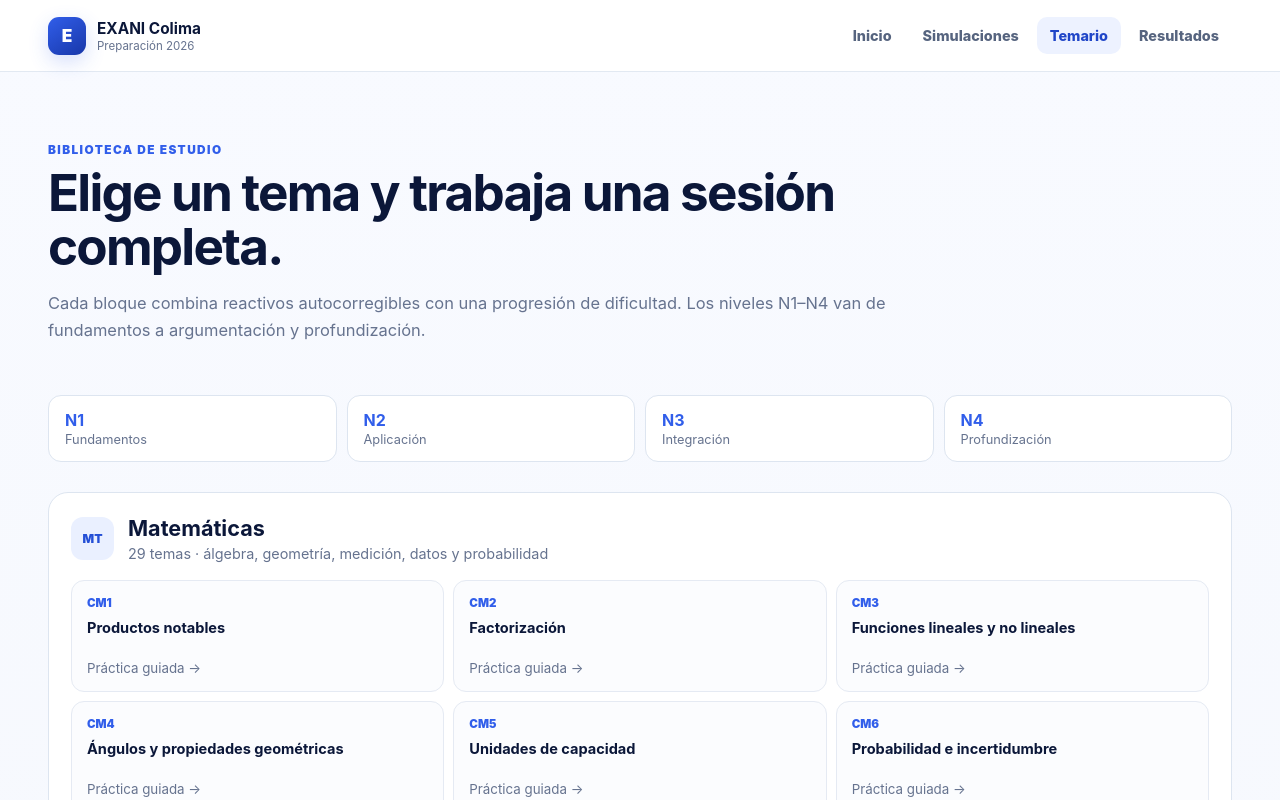
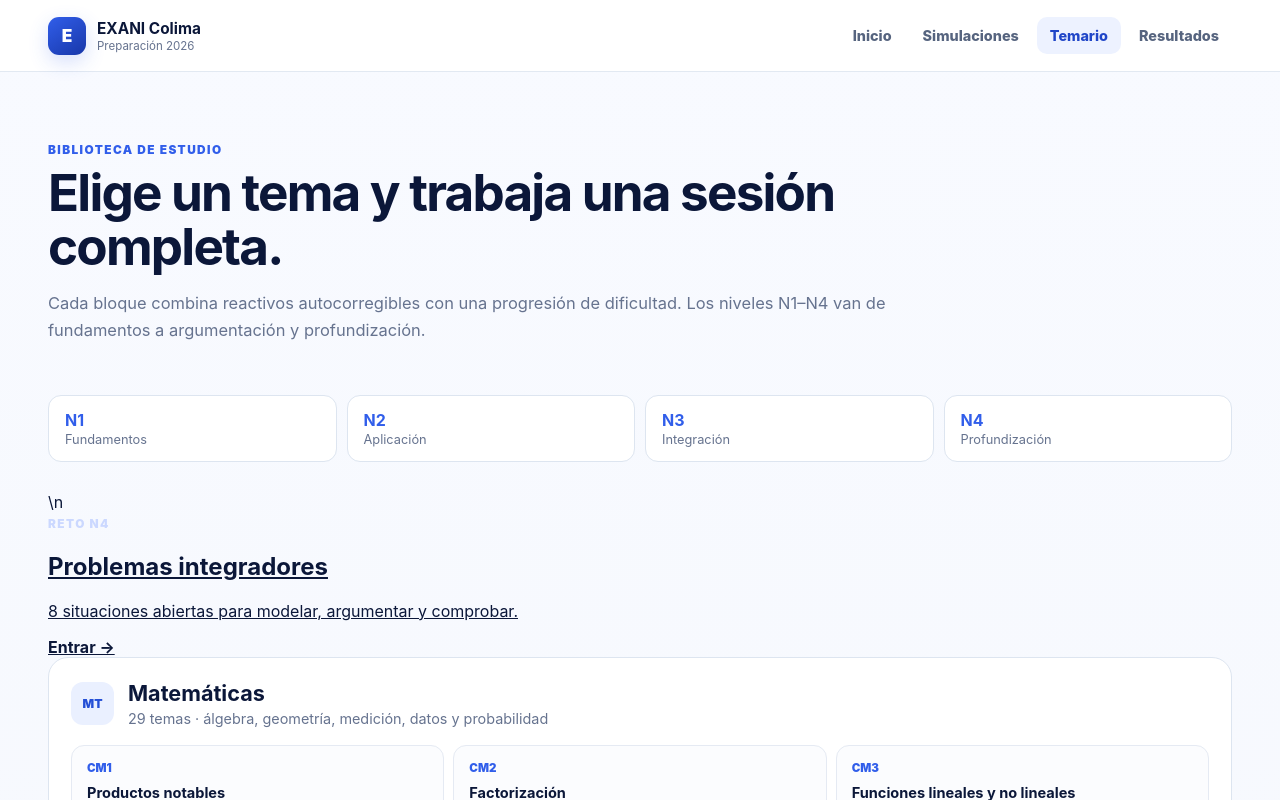
Before and after one commit to ah8345443-netizen/centro-artes-ciencias-cultura, a Next.js app in the folder exani-app/: page /practica in a window 1280 px wide. Shown: the top 800 px of the page. Built offline with nearby package versions, Linux system fonts and the light colour scheme.

Commit message:
EXANI V3: surface integrative N4 practice

```diff
--- a/exani-app/app/practica/page.tsx
+++ b/exani-app/app/practica/page.tsx
@@ -12,7 +12,7 @@ const groups = [
 export default function PracticaPage(){
   return <main className="app-bg"><PortalNav/><div className="app-shell">
     <section className="page-heading"><span className="eyebrow">Biblioteca de estudio</span><h1>Elige un tema y trabaja una sesión completa.</h1><p>Cada bloque combina reactivos autocorregibles con una progresión de dificultad. Los niveles N1–N4 van de fundamentos a argumentación y profundización.</p></section>
-    <section className="level-strip"><div><strong>N1</strong><span>Fundamentos</span></div><div><strong>N2</strong><span>Aplicación</span></div><div><strong>N3</strong><span>Integración</span></div><div><strong>N4</strong><span>Profundización</span></div></section>
+    <section className="level-strip"><div><strong>N1</strong><span>Fundamentos</span></div><div><strong>N2</strong><span>Aplicación</span></div><div><strong>N3</strong><span>Integración</span></div><div><strong>N4</strong><span>Profundización</span></div></section>\n    <a className="integrative-banner" href="/integradores"><div><span className="eyebrow light">Reto N4</span><h2>Problemas integradores</h2><p>8 situaciones abiertas para modelar, argumentar y comprobar.</p></div><strong>Entrar →</strong></a>
     <div className="curriculum-groups">
       {groups.map(g=><section className="curriculum-group" key={g.key}>
         <div className="curriculum-head"><span className={"area-icon "+g.className}>{g.key}</span><div><h2>{g.title}</h2><p>{g.description}</p></div></div>
```
